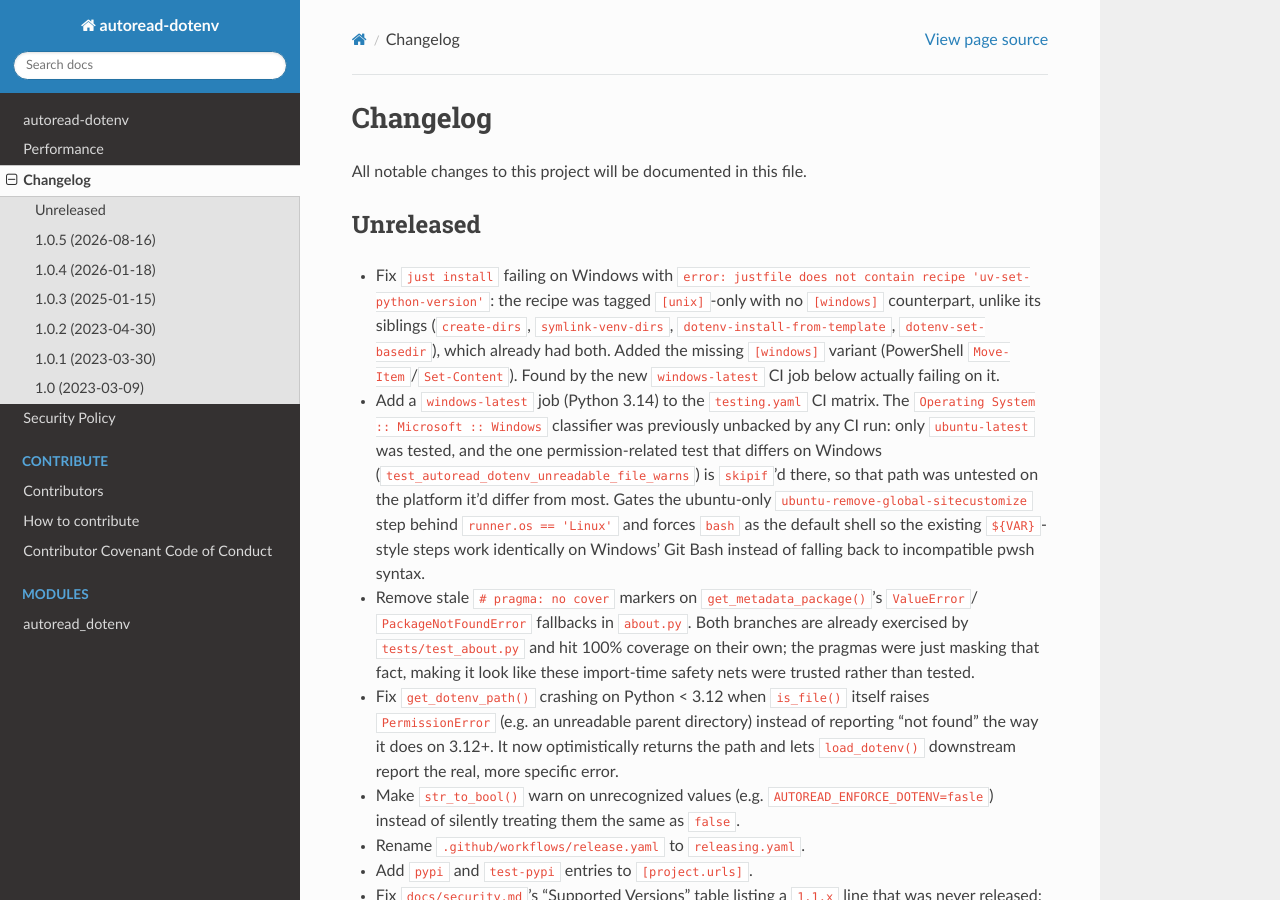
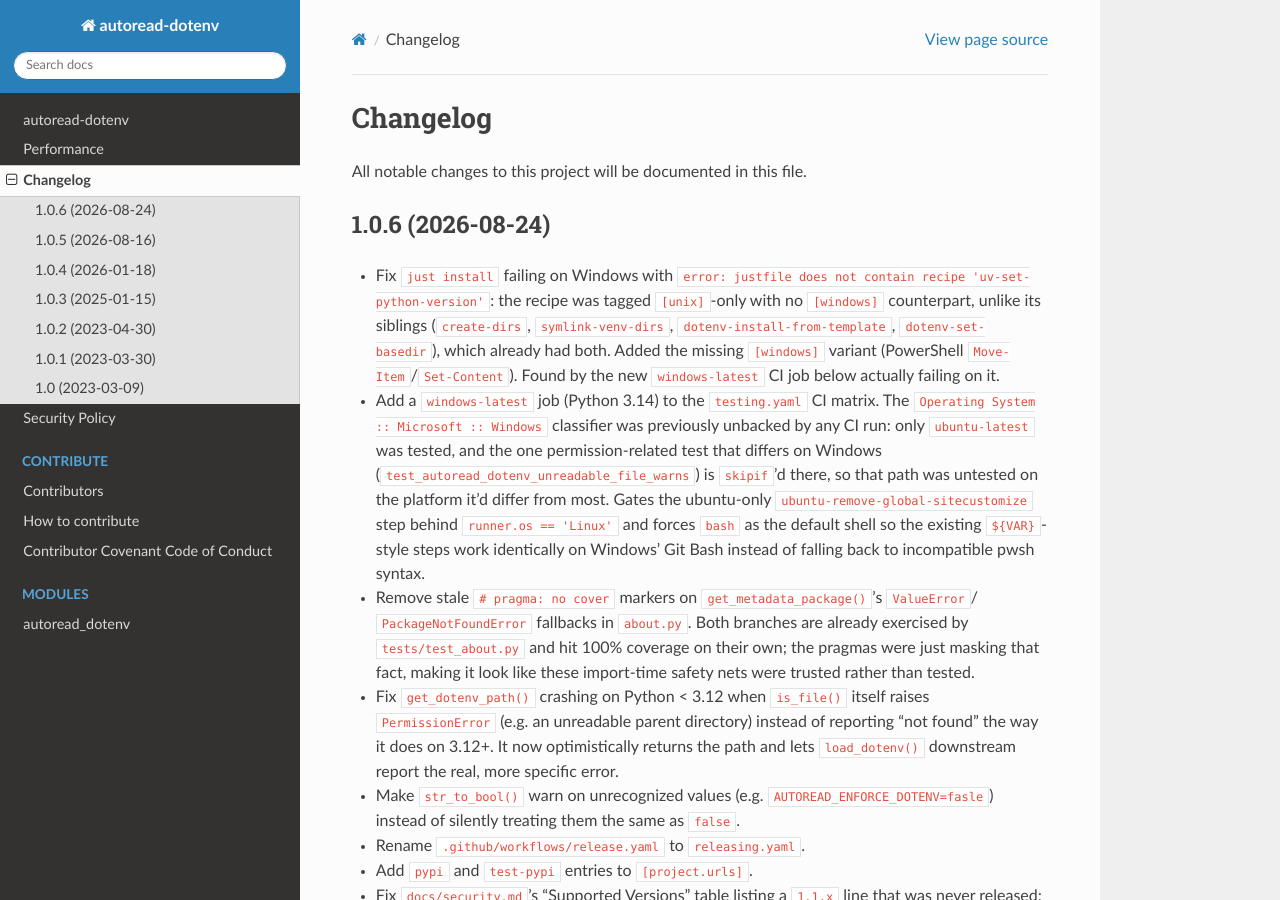
Before and after one commit to libranet/autoread-dotenv, a Sphinx documentation site: the page built from docs/changes.md, in a window 1280 px wide and 900 px high. Built offline with Sphinx 7.4.7 and the Read the Docs theme 3.1.0, drawn with Linux system fonts in a browser that asks for light colours.

Commit message:
prepare release 1.0.6

```diff
--- a/docs/changes.md
+++ b/docs/changes.md
@@ -2,7 +2,8 @@
 
 All notable changes to this project will be documented in this file.
 
-## Unreleased
+
+## 1.0.6 (2026-08-24)
 
 - Fix `just install` failing on Windows with `error: justfile does not contain recipe 'uv-set-python-version'`: the recipe was tagged `[unix]`-only with no `[windows]`
   counterpart, unlike its siblings (`create-dirs`, `symlink-venv-dirs`,
--- a/pyproject.toml
+++ b/pyproject.toml
@@ -20,7 +20,7 @@ build-backend = "uv_build"
 
 [project]
 name = "autoread-dotenv"
-version = "1.0.6.dev1"
+version = "1.0.6"
 description = "Automatically set env-vars at the beginning of every python-process in your in-project virtualenv."
 readme = "docs/readme.md"
 authors = [{ name = "Wouter Vanden Hove", email = "wouter@libranet.eu" }]
```
